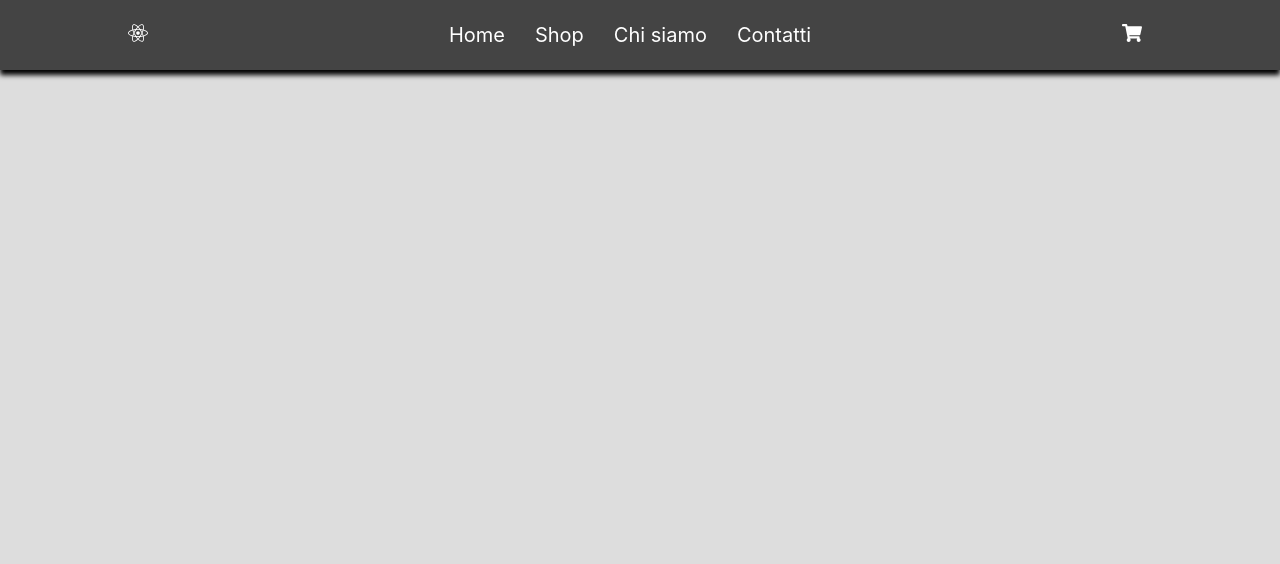
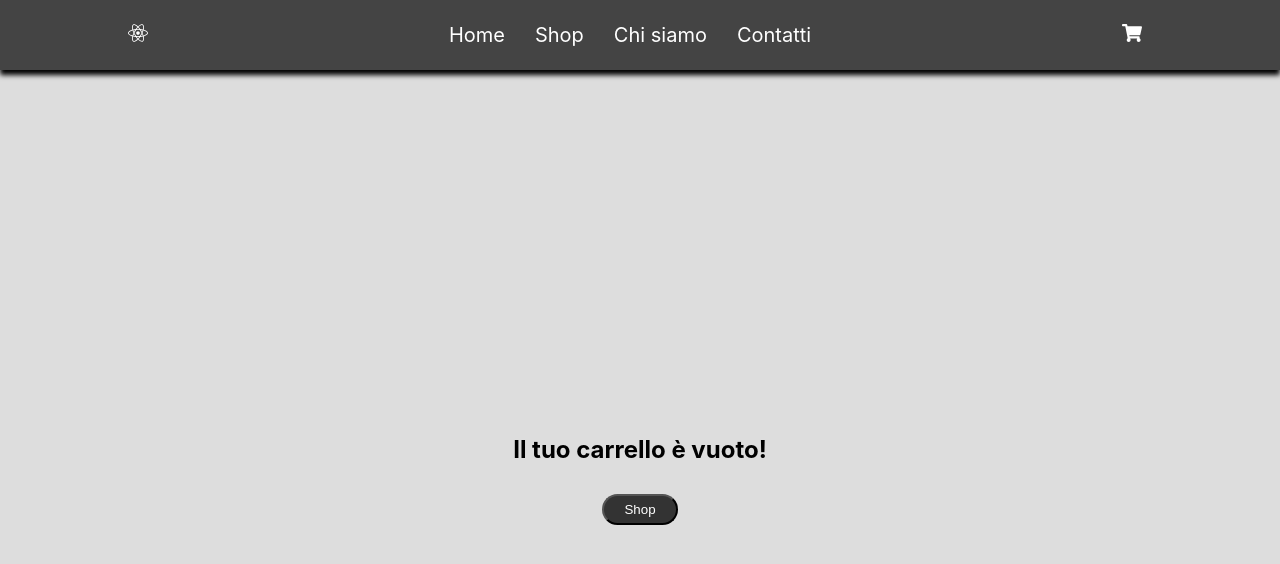
Before and after one commit to S4lvious/Fullstack-React-Ecommerce, a React (Create React App) app: page /Fullstack-React-Ecommerce/cart in a window 1280 px wide. Shown: the top 564 px of the page. Built offline with nearby package versions, Linux system fonts and the light colour scheme.

Commit message:
Effettuati alcuni fix per il corretto deploy

```diff
--- a/src/App.js
+++ b/src/App.js
@@ -42,7 +42,7 @@ function App() {
   }
 
   return (
-  <BrowserRouter>
+  <BrowserRouter basename='/Fullstack-React-Ecommerce'>
     <div className='App'>
       <Navbar />
       <Routes>
--- a/src/Components/Banner.js
+++ b/src/Components/Banner.js
@@ -1,6 +1,6 @@
 import React from 'react'
 import "./Styles/banner.css"
-
+import { Link } from 'react-router-dom';
 
  function banner (props) {
   return (
@@ -12,7 +12,9 @@ import "./Styles/banner.css"
         <h2>{props.title}</h2>
         <h3>{props.subtitle}</h3>
         <p>{props.text}</p>
-        <a href="shop" class="banner-button">Scopri di più</a>
+        <Link to = "/shop" style={{ textDecoration: 'none' }}>
+          <button className="banner-button">Shop</button>
+        </Link>
     </div>
     </div>
   )
--- a/src/Components/Cart.js
+++ b/src/Components/Cart.js
@@ -1,5 +1,6 @@
 import React from 'react'
 import "./Styles/Cart.css"
+import { Link } from 'react-router-dom';
 
  function Cart(props) {
   const {cartItems, onAdd, onRemove} = props;
@@ -8,7 +9,9 @@ import "./Styles/Cart.css"
     <section className='CartItemsContainer'>
       {cartItems.length === 0 && <div className='EmptyCart'>
       <h1>Il tuo carrello è vuoto!</h1>
-      <a href="shop" class="banner-button">Vai allo shop</a>
+      <Link to = "/shop" style={{ textDecoration: 'none' }}>
+                   <button className="banner-button">Shop</button>
+                  </Link>
       </div>}
       {console.log(cartItems)}
       {cartItems.map((item) => (
--- a/src/Components/Home.js
+++ b/src/Components/Home.js
@@ -3,6 +3,7 @@ import './Styles/Home.css';
 import Card from "./Card";
 import Banner from "./Banner";
 import Footer from "./Footer";
+import { Link } from "react-router-dom";
 
  function  Home () {
   return (
@@ -12,7 +13,9 @@ import Footer from "./Footer";
                   <div class="cover___text-home">
                         <h1>Streetwear Brand</h1>
                         <h2>This is the second phrases of the site.</h2>
-                        <a href="Shop" className="button">Shop Now</a>
+                  <Link to = "/shop" style={{ textDecoration: 'none' }}>
+                   <button className="button">Shop</button>
+                  </Link>
                   </div>
       </section>
       <section className='card-container'>
```
Also changed, not shown: 15 other files (tests, documents, lock files or other folders).
